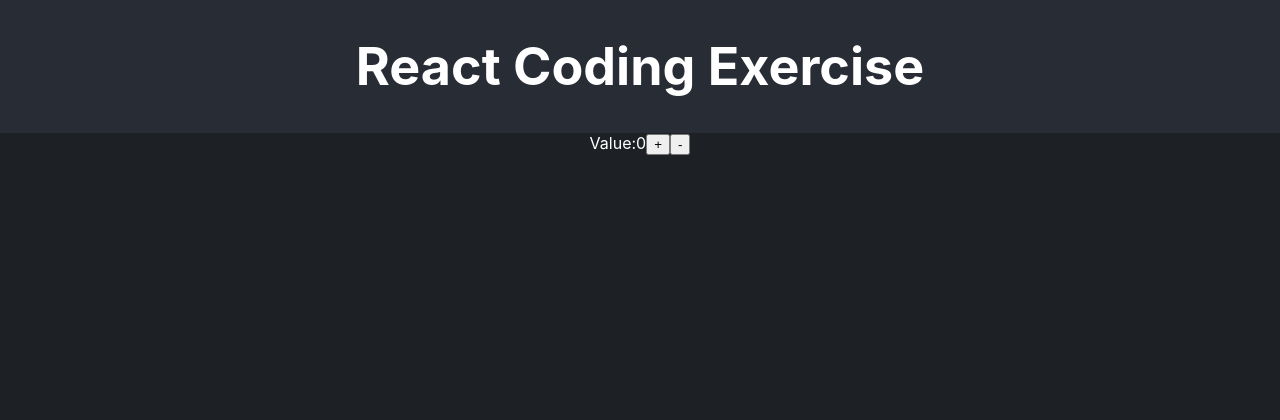
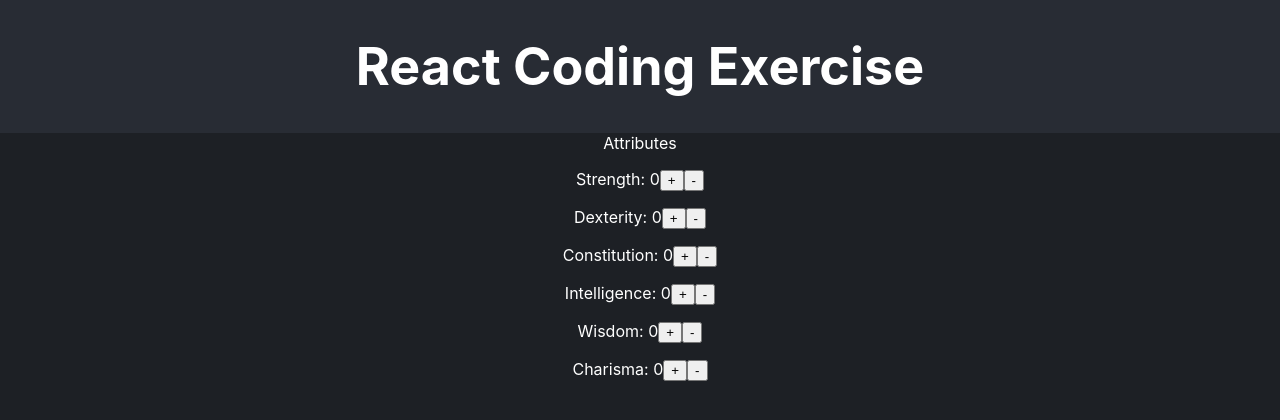
Before and after one commit to dengjuan-1122/recruiting-webapp-character, a React (Create React App) app: page / in a window 1280 px wide. Shown: the top 420 px of the page. Built offline with nearby package versions, Linux system fonts and the light colour scheme.

Commit message:
Add step 1

```diff
--- a/src/App.js
+++ b/src/App.js
@@ -1,10 +1,10 @@
-import { useState } from 'react';
+import React, { useState } from 'react';
 import './App.css';
 import { ATTRIBUTE_LIST, CLASS_LIST, SKILL_LIST } from './consts.js';
 
 
 function App() {
-  const [num, setNum] = useState(0);
+  const [counters, setCounters] = React.useState([0, 0, 0, 0, 0, 0]);
   return (
     <div className="App">
       <header className="App-header">
@@ -12,10 +12,31 @@ function App() {
       </header>
       <section className="App-section">
         <div>
-          Value:
-          {num}
-          <button>+</button>
-          <button>-</button>
+          Attributes
+          {counters.map((value, index) => (
+            <div key={ATTRIBUTE_LIST[index]}>
+              <p>
+                {ATTRIBUTE_LIST[index]}: {value}
+                <button
+                  onClick={() => {
+                    const countersCopy = [...counters];
+                    countersCopy[index] += 1;
+                    setCounters(countersCopy);
+                  }}>
+                  +
+                </button>
+                <button
+                  onClick={() => {
+                    const countersCopy = [...counters];
+                    countersCopy[index] -= 1;
+                    setCounters(countersCopy);
+                  }}>
+                  -
+                </button>
+              </p>
+
+            </div>
+         ))}
         </div>
       </section>
     </div>
```
